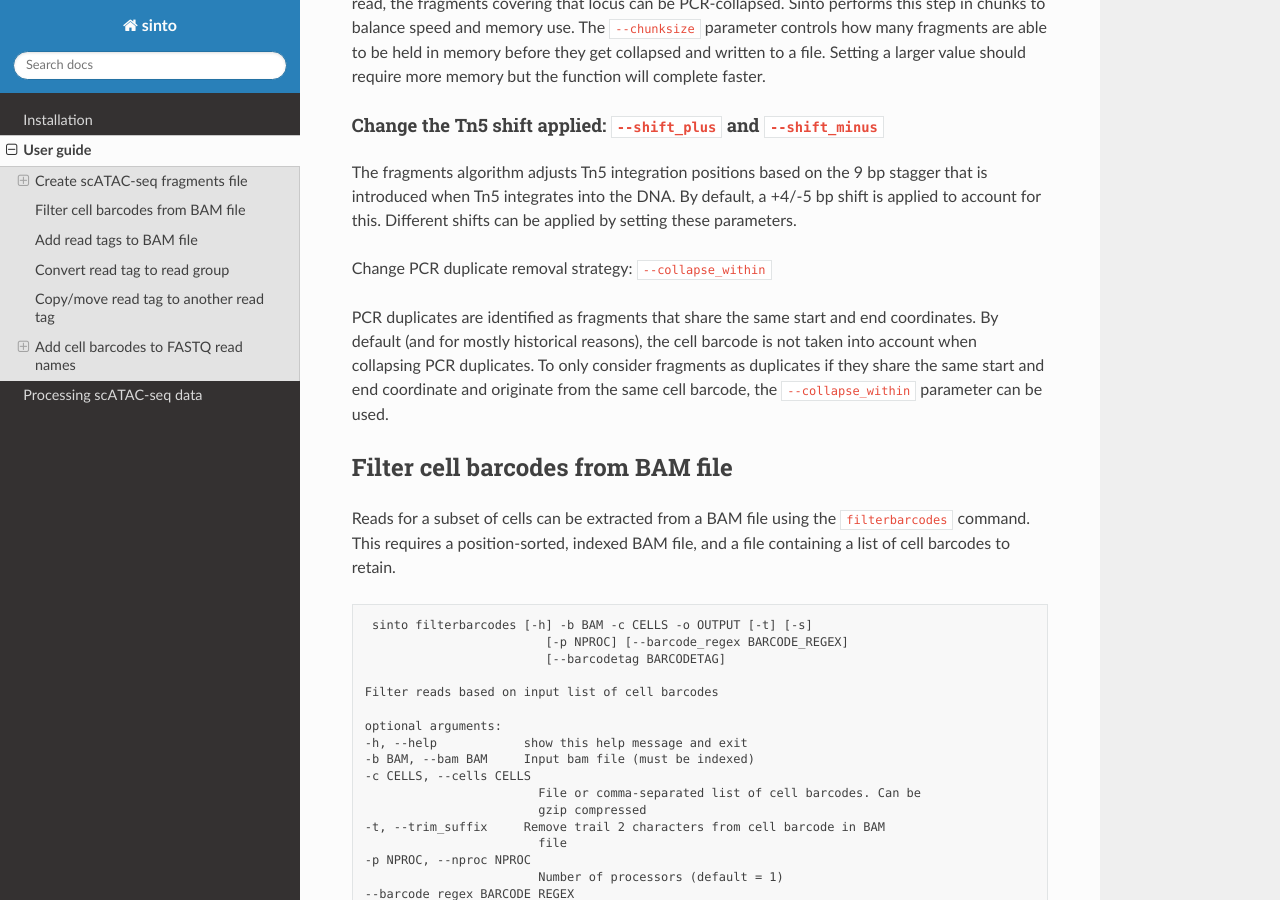
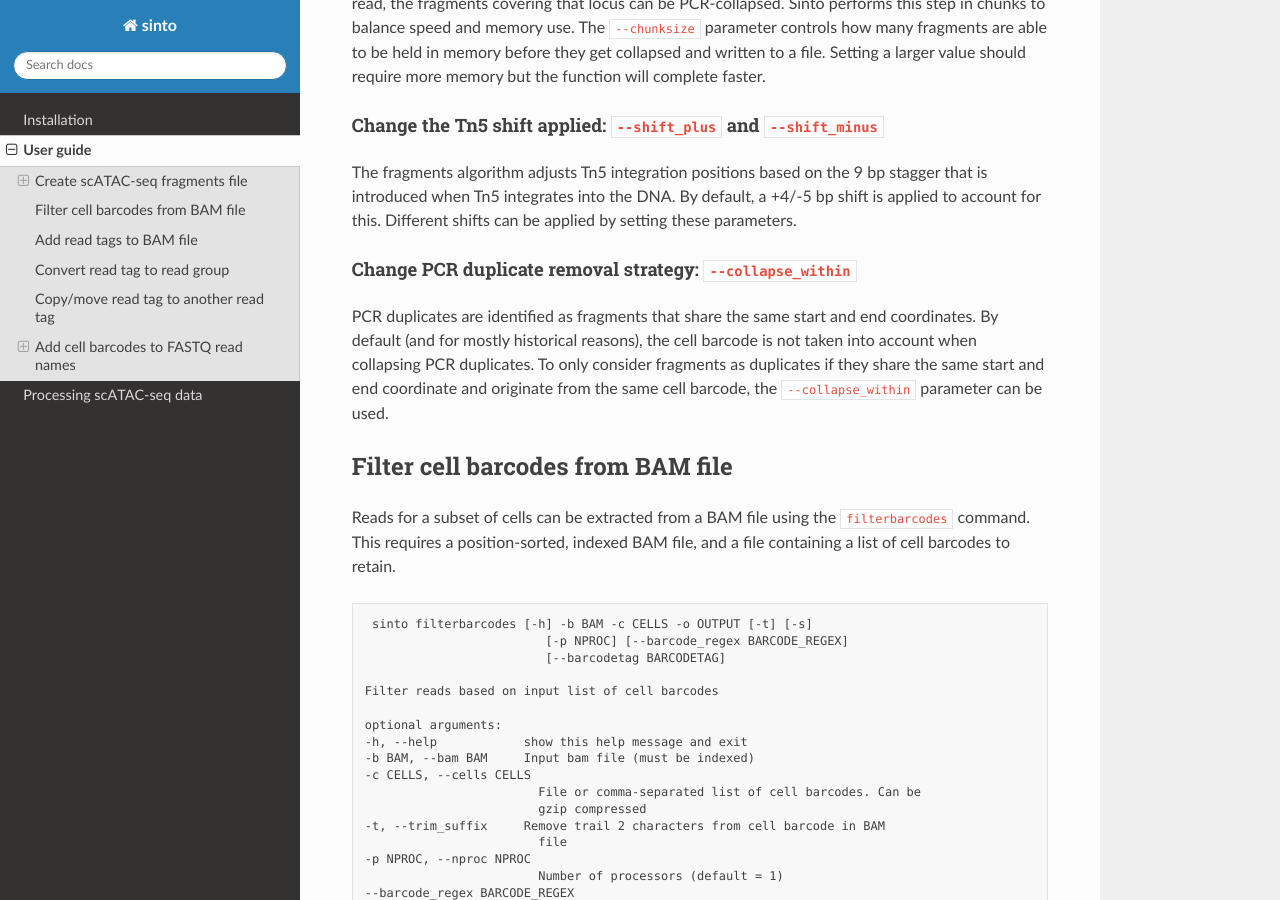
Before and after one commit to timoast/sinto, a Sphinx documentation site: the page built from docs/basic_usage.rst, in a window 1280 px wide and 900 px high, scrolled down 3144 px. Built offline with Sphinx 7.4.7 and the Read the Docs theme 2.0.0, drawn with Linux system fonts in a browser that asks for light colours.

Commit message:
Update docs

```diff
--- a/docs/basic_usage.rst
+++ b/docs/basic_usage.rst
@@ -180,6 +180,7 @@ bp shift is applied to account for this. Different shifts can be applied by
 setting these parameters.
 
 Change PCR duplicate removal strategy: ``--collapse_within``
+____________________________________________________________
 
 PCR duplicates are identified as fragments that share the same start and end
 coordinates. By default (and for mostly historical reasons), the cell barcode
```
